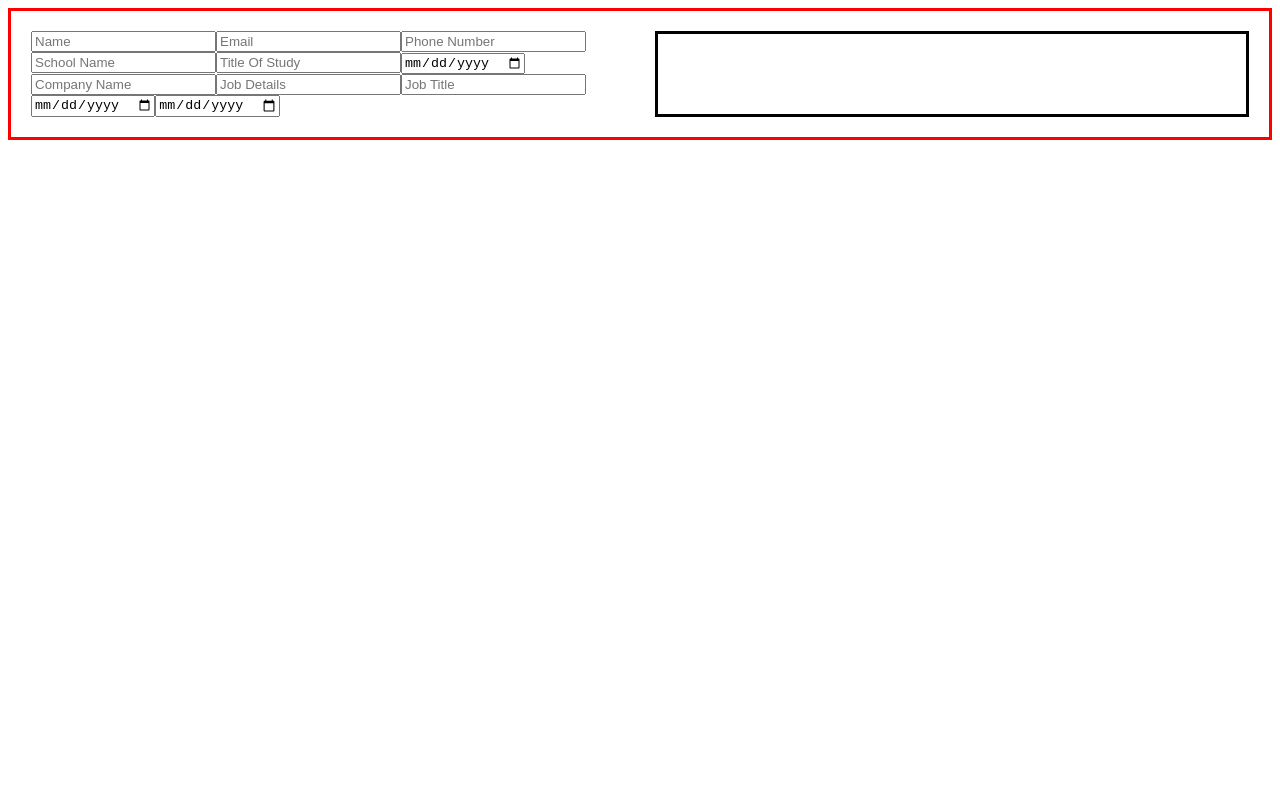
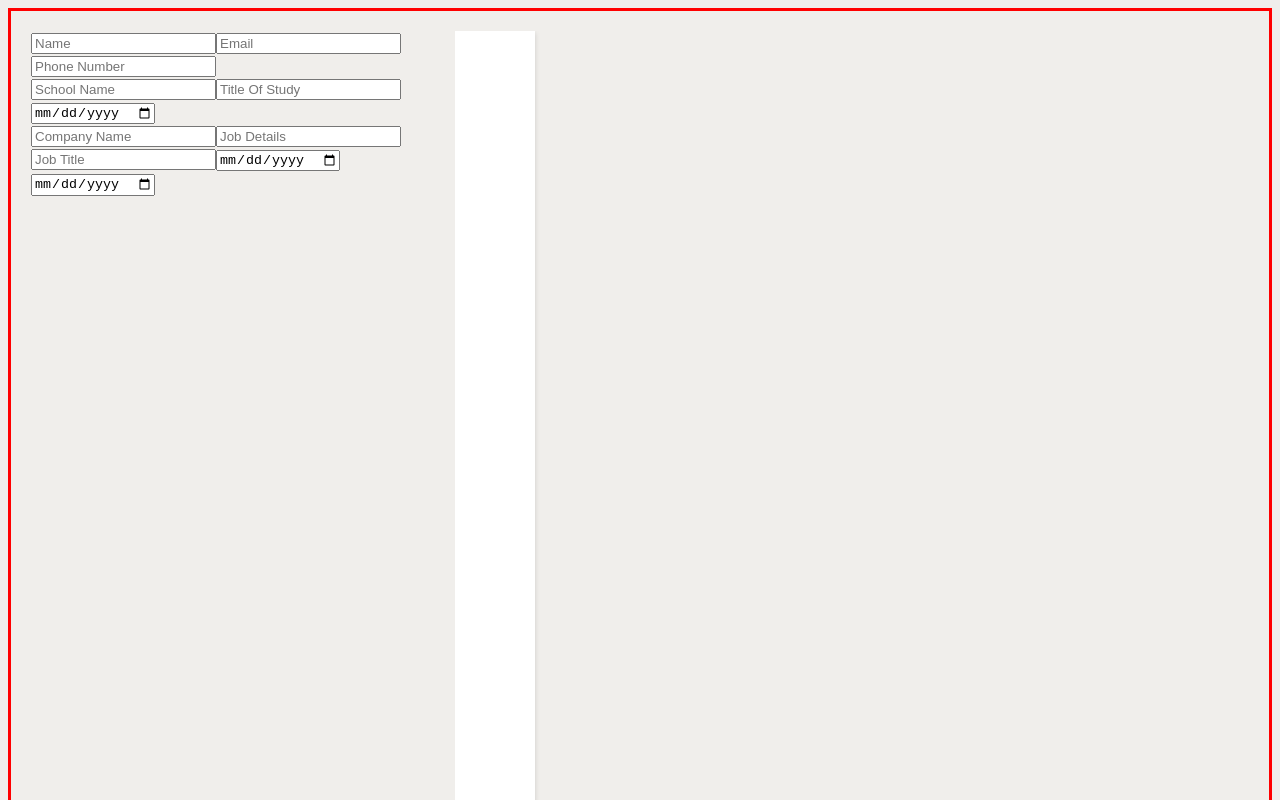
Before and after one commit to kofta999/odin-cv, a React (Vite) app: page / in a window 1280 px wide. Shown: the top 800 px of the page. Built offline with nearby package versions, Linux system fonts and the light colour scheme.

Commit message:
Add GeneralInfo styling

```diff
--- a/src/app.css
+++ b/src/app.css
@@ -1,3 +1,15 @@
+:root {
+  font-family: system-ui, -apple-system, BlinkMacSystemFont, "Segoe UI", Roboto,
+    Oxygen, Ubuntu, Cantarell, "Open Sans", "Helvetica Neue", sans-serif;
+  box-sizing: border-box;
+  background-color: var(--bg-color-light);
+  color: var(--text-color-light);
+
+  --bg-color-light: #f0eeeb;
+  --text-color-light: #030712;
+  --shadow: 0 2px 5px rgba(0, 0, 0, 0.15);
+}
+
 #root {
   display: grid;
   grid-template-columns: repeat(2, 1fr);
--- a/src/components/EducationalInfoForm.tsx
+++ b/src/components/EducationalInfoForm.tsx
@@ -11,7 +11,7 @@ interface Props {
 
 export default function EducationalInfoForm({ handleChange, info }: Props) {
   return (
-    <FormSection id="educational-info">
+    <FormSection id="educational-form">
       <Input
         type="text"
         name="schoolName"
--- /dev/null
+++ b/src/components/GeneralInfo.tsx
@@ -0,0 +1,31 @@
+import { GeneralInfo as IGeneralInfo } from "../App";
+
+export default function GeneralInfo({ name, email, phoneNo }: IGeneralInfo) {
+  return (
+    <div className="general-info">
+      <div className="name">
+        <h1>{name}</h1>
+      </div>
+
+      <div className="contact">
+        <h3>
+          {email && (
+            <div>
+              <span className="label">Email</span>
+              <span className="value">{email}</span>
+            </div>
+          )}
+        </h3>
+
+        <h3>
+          {phoneNo && (
+            <div>
+              <span className="label">Phone</span>
+              <span className="value">{phoneNo}</span>
+            </div>
+          )}
+        </h3>
+      </div>
+    </div>
+  );
+}
--- a/src/components/GeneralInfoForm.tsx
+++ b/src/components/GeneralInfoForm.tsx
@@ -11,7 +11,7 @@ interface Props {
 
 export default function GeneralInfoForm({ handleChange, info }: Props) {
   return (
-    <FormSection id="general-info">
+    <FormSection id="general-from">
       <Input
         id="name"
         name="name"
--- a/src/components/ProfessionalInfoForm.tsx
+++ b/src/components/ProfessionalInfoForm.tsx
@@ -11,7 +11,7 @@ interface Props {
 
 export default function ProfessionalInfoForm({ handleChange, info }: Props) {
   return (
-    <FormSection id="professional-info">
+    <FormSection id="professional-form">
       <Input
         type="text"
         name="companyName"
--- a/src/components/Resume.tsx
+++ b/src/components/Resume.tsx
@@ -1,14 +1,12 @@
 import { FormValues } from "../App";
 import "../styles/resume.css";
+import GeneralInfo from "./GeneralInfo";
 
 export default function Resume({ generalInfo, eduInfo, proInfo }: FormValues) {
   return (
+    <div id="resume-container">
       <div id="resume">
-      <div className="general-info">
-        <h1>{generalInfo.name}</h1>
-        <h2>{generalInfo.email}</h2>
-        <h3>{generalInfo.phoneNo}</h3>
-      </div>
+        <GeneralInfo {...generalInfo} />
 
         <div className="edu-experience">
           <h1>{eduInfo.schoolName}</h1>
@@ -25,5 +23,6 @@ export default function Resume({ generalInfo, eduInfo, proInfo }: FormValues) {
           </h3>
         </div>
       </div>
+    </div>
   );
 }
--- a/src/styles/resume.css
+++ b/src/styles/resume.css
@@ -1,4 +1,42 @@
+#resume-container {
+  display: flex;
+  overflow: auto;
+  min-width: 210mm;
+  width: 210mm;
+  min-height: 297mm;
+  height: 297mm;
+}
+
 #resume {
-  border: 3px solid black;
-  padding: 20px;
+  background-color: white;
+  color: #363c48;
+  padding: 10px 30px;
+  box-shadow: var(--shadow);
+  font-size: 0.8em;
+  display: flex;
+  flex-direction: column;
 }
+
+.general-info .name {
+  color: #003c72;
+  font-size: 1.2em;
+  font-weight: bold;
+}
+
+.general-info .contact {
+  display: grid;
+  grid-template-columns: repeat(2, 1fr);
+  gap: 20px;
+  justify-items: center;
+  align-items: center;
+}
+
+.contact h3 .value {
+  color: #424853;
+  font-weight: 500;
+}
+
+.contact h3 .label {
+  margin-right: 10px;
+  font-size: 1.2em;
+}
```
Lines whose indentation alone changed are shown as unchanged.
